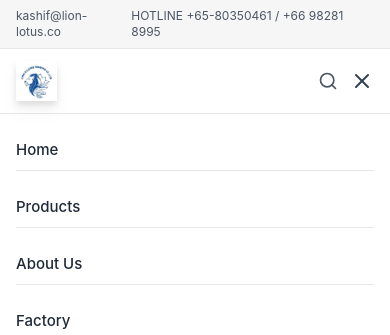
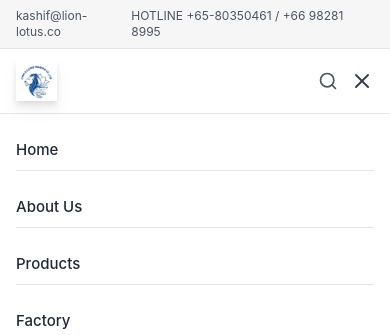
Before and after one commit to sardarzainu-lgtm/website-demo, a React (Vite) app: page / in a window 390 px wide. Both pictures are taken after a click on the button 362 px from the left and 81 px from the top of the page. Shown: the top 335 px of the page. Built offline with nearby package versions, Linux system fonts and the light colour scheme.

Commit message:
git add <file>...

```diff
--- a/src/components/Navbar.jsx
+++ b/src/components/Navbar.jsx
@@ -379,14 +379,14 @@ const Navbar = () => {
       className="block w-full py-2 border-b border-gray-200 text-[15px] text-gray-800 hover:text-[#0D47A1]"
       onClick={() => setMenuOpen(false)}
     >
-      Products
+      About Us
     </Link>
     <Link
       to="/products"
       className="block w-full py-2 border-b border-gray-200 text-[15px] text-gray-800 hover:text-[#0D47A1]"
       onClick={() => setMenuOpen(false)}
     >
-      About Us
+      Products
     </Link>
 
   <Link
```
